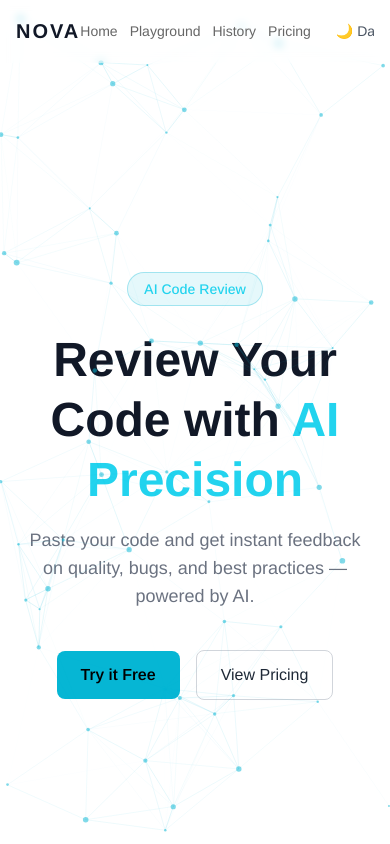
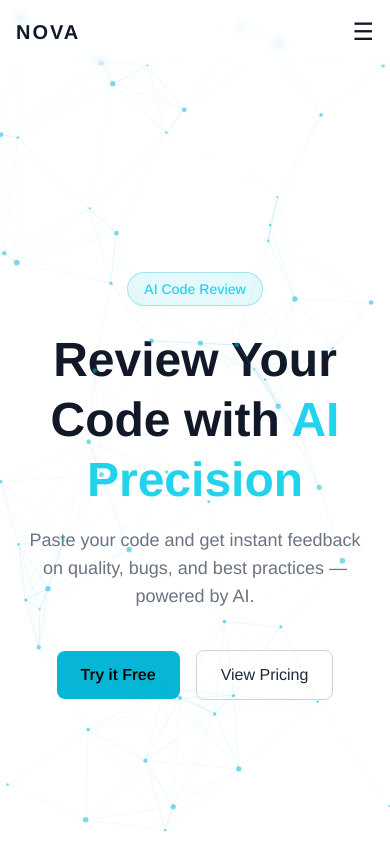
Before and after one commit to arsanyemad86-eng/nova, a React (Vite) app: page / in a window 390 px wide. Shown: the top 844 px of the page. Built offline with nearby package versions, Linux system fonts and the light colour scheme.

Commit message:
add hamburger menu

```diff
--- a/src/App.jsx
+++ b/src/App.jsx
@@ -21,7 +21,7 @@ function App() {
   }, [isDark])
 
   return (
-    <div className={isDark ? 'bg-[#050505] min-h-screen' : 'bg-white min-h-screen'}>
+    <div className={isDark ? ' min-h-screen' : 'bg-white min-h-screen'}>
     <ParticlesBackground />
       <Navbar isDark={isDark} setIsDark={setIsDark} />
       <main className="pt-16">
--- a/src/components/layout/Navbar.jsx
+++ b/src/components/layout/Navbar.jsx
@@ -1,39 +1,72 @@
 import { Link, useNavigate } from 'react-router-dom'
+import { useState } from 'react'
 
 function Navbar({ isDark, setIsDark }) {
   const navigate = useNavigate()
   const isAuth = localStorage.getItem('nova_auth')
+  const [menuOpen, setMenuOpen] = useState(false)
 
   const handleLogout = () => {
     localStorage.removeItem('nova_auth')
     navigate('/login')
+    setMenuOpen(false)
   }
 
   return (
-    <nav className="fixed top-0 left-0 right-0 z-50 flex items-center justify-between px-4 py-4 bg-white/10 backdrop-blur-sm border-b border-white/10">
-      <Link to="/" className="text-gray-900 dark:text-white font-bold text-xl tracking-widest shrink-0">
+    <nav className="fixed top-0 left-0 right-0 z-50 bg-white/10 backdrop-blur-sm border-b border-white/10">
+      <div className="flex items-center justify-between px-4 py-4">
+        <Link to="/" className="text-gray-900 dark:text-white font-bold text-xl tracking-widest">
           NOVA
         </Link>
-      <div className="flex items-center gap-3 overflow-x-auto">
-        <Link to="/" className="text-muted hover:text-white transition-colors text-sm shrink-0">Home</Link>
-        <Link to="/playground" className="text-muted hover:text-white transition-colors text-sm shrink-0">Playground</Link>
-        <Link to="/history" className="text-muted hover:text-white transition-colors text-sm shrink-0">History</Link>
-        <Link to="/pricing" className="text-muted hover:text-white transition-colors text-sm shrink-0">Pricing</Link>
+
+        {/* Desktop */}
+        <div className="hidden md:flex items-center gap-6">
+          <Link to="/" className="text-muted hover:text-white transition-colors text-sm">Home</Link>
+          <Link to="/playground" className="text-muted hover:text-white transition-colors text-sm">Playground</Link>
+          <Link to="/history" className="text-muted hover:text-white transition-colors text-sm">History</Link>
+          <Link to="/pricing" className="text-muted hover:text-white transition-colors text-sm">Pricing</Link>
           <button
             onClick={() => setIsDark(!isDark)}
-          className="text-sm px-3 py-1 rounded-lg border border-white/10 text-gray-600 dark:text-gray-400 hover:text-gray-900 dark:hover:text-white hover:border-gray-400 dark:hover:border-white/30 transition-colors shrink-0"
+            className="text-sm px-3 py-1 rounded-lg border border-white/10 text-gray-600 dark:text-gray-400 hover:text-gray-900 dark:hover:text-white transition-colors"
           >
             {isDark ? '☀️ Light' : '🌙 Dark'}
           </button>
           {isAuth && (
-          <button
-            onClick={handleLogout}
-            className="text-sm px-3 py-1 rounded-lg border border-red-500/30 text-red-400 hover:bg-red-500/10 transition-colors shrink-0"
-          >
+            <button onClick={handleLogout} className="text-sm px-3 py-1 rounded-lg border border-red-500/30 text-red-400 hover:bg-red-500/10 transition-colors">
               Logout
             </button>
           )}
         </div>
+
+        {/* Hamburger */}
+        <button
+          onClick={() => setMenuOpen(!menuOpen)}
+          className="md:hidden text-gray-900 dark:text-white text-2xl"
+        >
+          {menuOpen ? '✕' : '☰'}
+        </button>
+      </div>
+
+      {/* Mobile Menu */}
+      {menuOpen && (
+        <div className="md:hidden flex flex-col gap-4 px-4 pb-4 bg-white/10 backdrop-blur-sm">
+          <Link to="/" onClick={() => setMenuOpen(false)} className="text-muted hover:text-white text-sm">Home</Link>
+          <Link to="/playground" onClick={() => setMenuOpen(false)} className="text-muted hover:text-white text-sm">Playground</Link>
+          <Link to="/history" onClick={() => setMenuOpen(false)} className="text-muted hover:text-white text-sm">History</Link>
+          <Link to="/pricing" onClick={() => setMenuOpen(false)} className="text-muted hover:text-white text-sm">Pricing</Link>
+          <button
+            onClick={() => { setIsDark(!isDark); setMenuOpen(false) }}
+            className="text-sm px-3 py-1 rounded-lg border border-white/10 text-gray-600 dark:text-gray-400 w-fit"
+          >
+            {isDark ? '☀️ Light' : '🌙 Dark'}
+          </button>
+          {isAuth && (
+            <button onClick={handleLogout} className="text-sm px-3 py-1 rounded-lg border border-red-500/30 text-red-400 w-fit">
+              Logout
+            </button>
+          )}
+        </div>
+      )}
     </nav>
   )
 }
```
Lines whose indentation alone changed are shown as unchanged.
